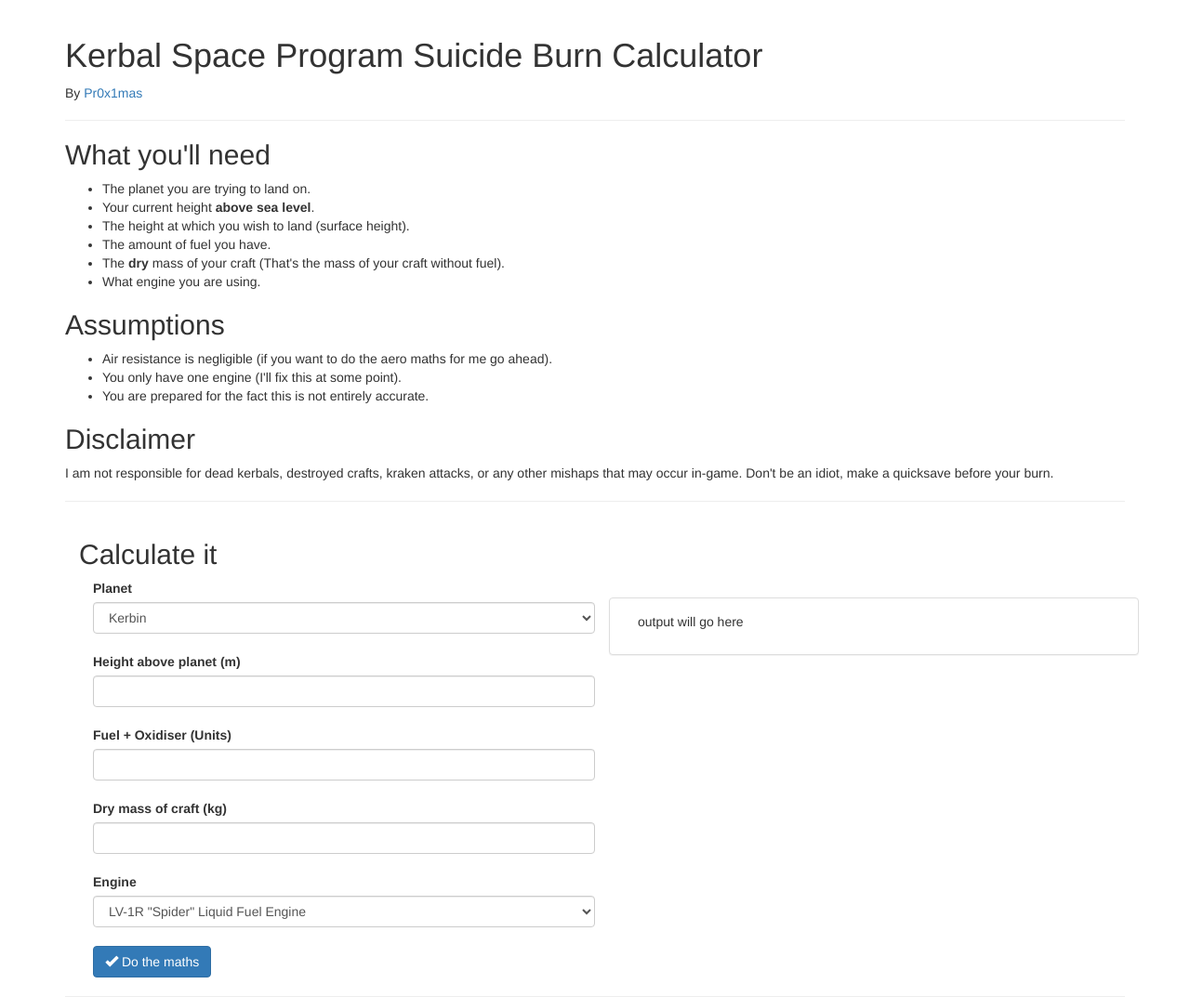
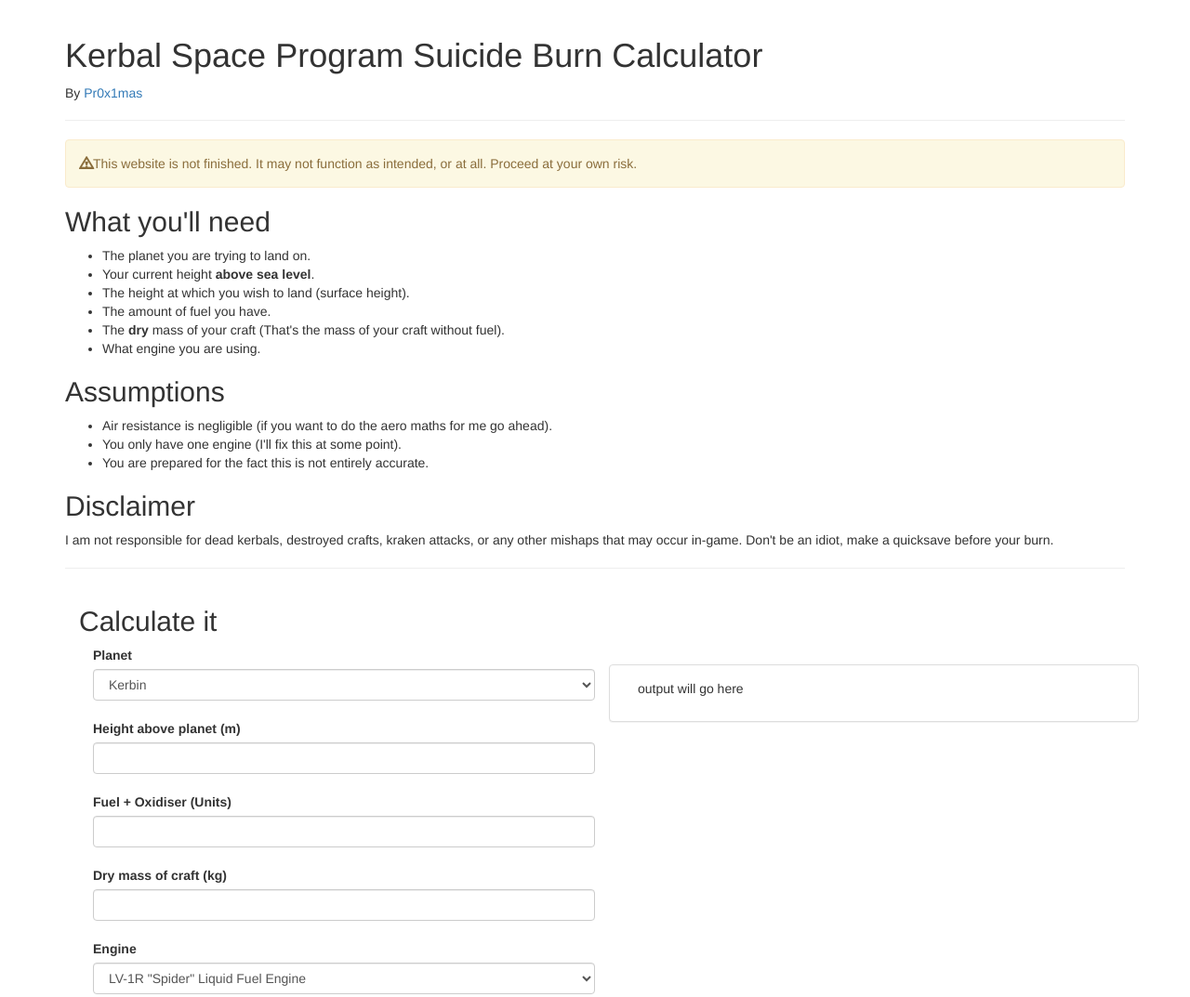
Before and after one commit to Pr0x1mas/KSP-Suicide-Burn-Calculator, a plain HTML site: page index.html in a window 1280 px wide. Shown: the top 1073 px of the page at 93% size. Drawn offline with nearby package versions, Linux system fonts and the light colour scheme.

Commit message:
add a warning

```diff
--- a/index.html
+++ b/index.html
@@ -14,6 +14,8 @@
                 <h1>Kerbal Space Program Suicide Burn Calculator</h1>
                 <p>By <a href="https://pr0x1mas.github.io">Pr0x1mas</a></p>
             </header>
+
+            <div class="alert alert-warning" role="alert"><span class="glyphicon glyphicon-warning-sign" aria-hidden="true"></span>This website is not finished. It may not function as intended, or at all. Proceed at your own risk.</div>
 
             <section>
                 <h2>What you'll need</h2>
```
